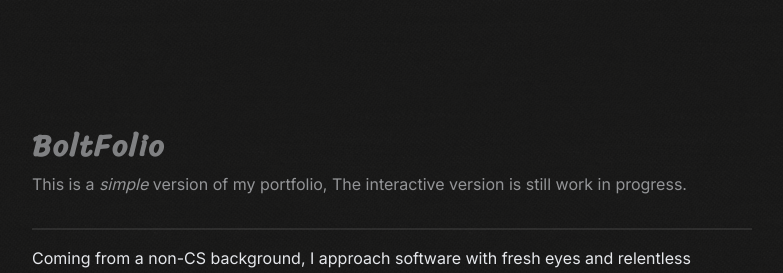
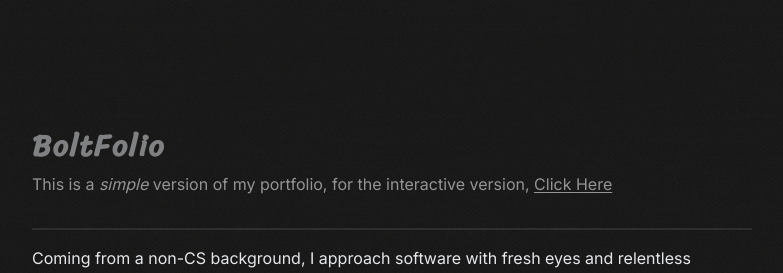
Before and after one commit to Boltawy/BoltFolio, a Next.js app: page / in a window 1280 px wide. Shown: the top 273 px of the page, without its empty margins (248-1031 px from the left). Built offline with nearby package versions, Linux system fonts and the light colour scheme.

Commit message:
added switch to interactive

```diff
--- a/content/LiteMainContent.jsx
+++ b/content/LiteMainContent.jsx
@@ -1,14 +1,20 @@
 import React from "react";
 
-export default function LiteMainContent() {
+export default function LiteMainContent({ setInteractiveMode }) {
   return (
     <main className="font-inter max-w-[460px] sm:max-w-xl  md:max-w-2xl lg:max-w-3xl px-6 mx-auto py-32 text-gray-200">
       <h1 className="font-semibold text-3xl opacity-50 pb-2 font-sriracha tracking-wider">
         BoltFolio
       </h1>
       <p className="pb-8 opacity-60">
-        This is a <i>simple</i> version of my portfolio, The interactive version
-        is still work in progress.
+        This is a <i>simple</i> version of my portfolio, for the interactive
+        version,{" "}
+        <button
+          className=" underline underline-offset-2 cursor-pointer"
+          onClick={() => setInteractiveMode(true)}
+        >
+          Click Here
+        </button>
       </p>
       <div className="border w-full bg-gray-100 opacity-10 mb-4"></div>
       <p className="pb-4">
@@ -17,7 +23,9 @@ export default function LiteMainContent() {
         not because I had to, but because of a passion for computers and
         software.
       </p>
-      <p className="pb-4">I am currently learning Backend development in Node.js </p>
+      <p className="pb-4">
+        I am currently learning Backend development in Node.js{" "}
+      </p>
       <div className="border w-full bg-gray-100 opacity-10 mb-4"></div>
       <footer className="opacity-50 text-center">
         This portfolio is <b>heavily</b> {"  "} inspired by {"  "}
--- a/src/app/3D.jsx
+++ b/src/app/Interactive.jsx
@@ -8,7 +8,7 @@ import "animate.css";
 import BoltFolioHeader from "./_Components/BoltFolioHeader.jsx";
 import GlassContainer from "./_Components/GlassContainer.jsx";
 
-export default function Home() {
+export default function Interactive() {
   const welcomeVoice = useRef(null);
   const bgMusic = useRef(null);
 
--- a/src/app/page.jsx
+++ b/src/app/page.jsx
@@ -3,16 +3,22 @@ import MDXLayout from "./_Components/MDXlayout.jsx";
 import Content from "./../../content/lite-main.mdx";
 import LiteMainContent from "../../content/LiteMainContent.jsx";
 import { useState } from "react";
+import Interactive from "./Interactive.jsx";
 
 export default function page() {
-  // const [interactiveMode, setInteractiveMode] = useState(false);
+  const [interactiveMode, setInteractiveMode] = useState(false);
   return (
     <>
       <div className="bg relative -z-10 select-text">
         <div className="bg-[#141414] h-screen w-screen fixed inset-0"></div>
         <div className="bg-[url('/simple-bg.png')] h-screen w-screen fixed inset-0"></div>
       </div>
-      <LiteMainContent />
+      {interactiveMode ? (
+        <Interactive />
+      ) : (
+        <LiteMainContent setInteractiveMode={setInteractiveMode} />
+      )}
+      {/* <LiteMainContent setInteractiveMode={setInteractiveMode} /> */}
     </>
   );
 }
```
